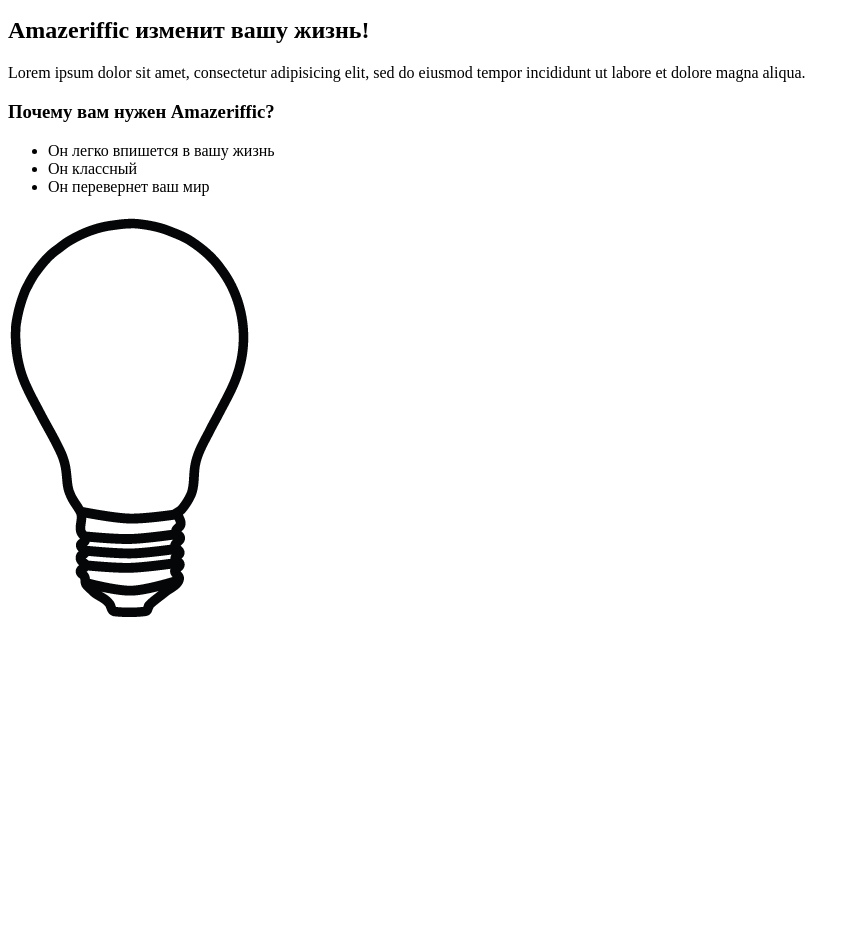
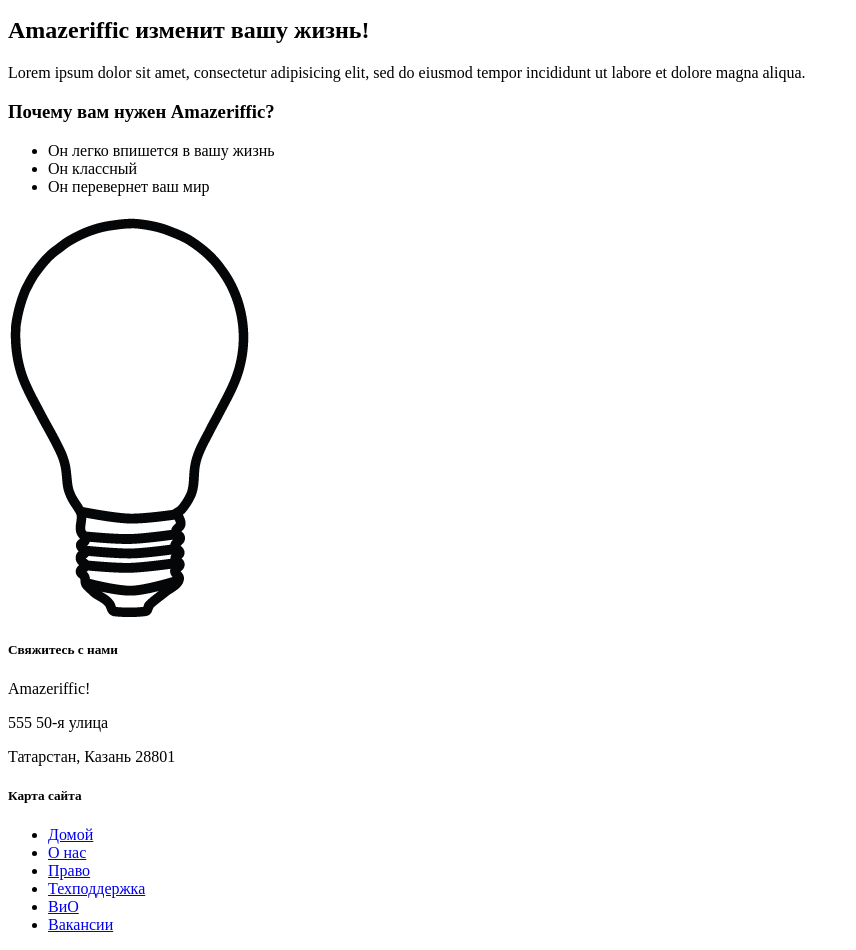
Before and after one commit to Bek-End/web_lab, a plain HTML site: page index.html in a window 1280 px wide. Shown: the part 87-1037 px from the top of the page, without its empty margins (0-856 px from the left). Before the commit the page ends 800 px from the top, so only its background shows below. Drawn offline with Linux system fonts and the light colour scheme.

Commit message:
add divs to footer

```diff
--- a/index.html
+++ b/index.html
@@ -26,7 +26,23 @@
         </main>
 
         <footer>
-
+            <div class="contact">
+                <h5>Свяжитесь с нами</h5>
+                <p>Amazeriffic!</p>
+                <p>555 50-я улица</p>
+                <p>Татарстан, Казань 28801</p>
+            </div>
+            <div class="sitemap">
+                <h5>Карта сайта</h5>
+                <ul>
+                <li><a href="index.html">Домой</a></li>
+                <li><a href="#">О нас</a></li>
+                <li><a href="#">Право</a></li>
+                <li><a href="#">Техподдержка</a></li>
+                <li><a href="faq.html">ВиО</a></li>
+                <li><a href="#">Вакансии</a></li>
+                </ul>
+            </div>
         </footer>
     </body>
 </html>
```
